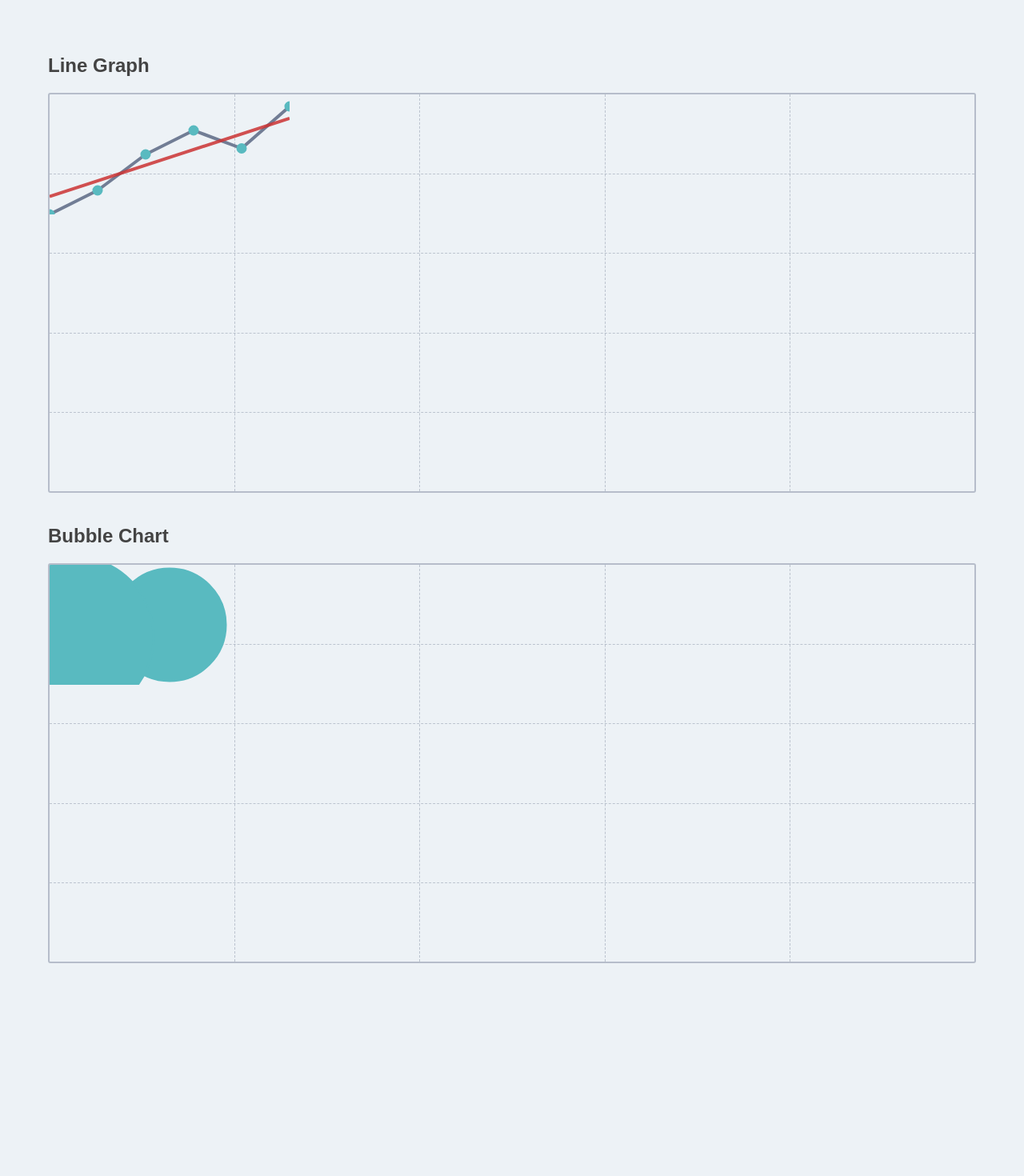
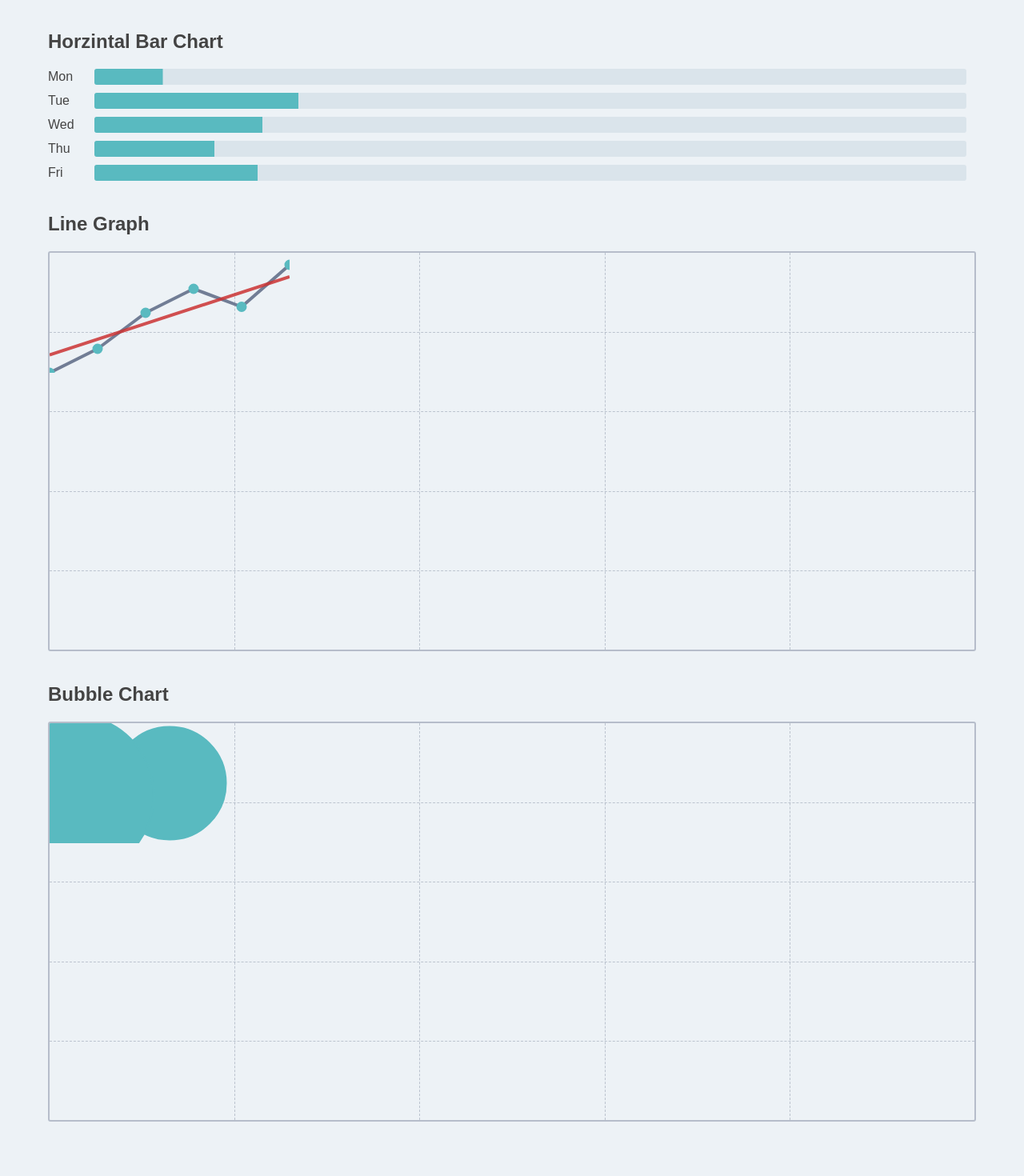
Before and after one commit to darcyvoutt/graphs, a PHP site: page / in a window 1280 px wide. Shown: the whole page at 80% size. Before the commit the page ends 1204 px from the top, so only its background shows below. Run offline with PHP 8.4, Linux system fonts and the light colour scheme; style sheets or scripts are compiled from the project's sources.

Commit message:
converted bar chart to svg

```diff
--- a/assets/less/layout.less
+++ b/assets/less/layout.less
@@ -1,5 +1,5 @@
 .wrap {
   margin: 0 auto;
-  padding: 50px 20px;
+  padding: 20px 20px;
   max-width: 1200px;
 }
--- a/assets/less/mixins.less
+++ b/assets/less/mixins.less
@@ -3,6 +3,7 @@
 @borders: #717D95;
 @primary: #59BAC0;
 @hover: #428D92;
+@barBack: #DAE4EB;
 
 .transition (@property) {
   -webkit-transition: @property;
@@ -31,3 +32,22 @@
     clear: both;
   }
 }
+
+//////////////////////////////////////////////////////
+// Mixins for @media queries
+//////////////////////////////////////////////////////
+
+.tabletPortrait(@rules) {
+  @media screen and (max-width: 768px) { @rules(); }
+  // Based on iPad portrait · width: 768px
+} // Use: .tabletPortrait({ .. });
+
+.mobileLandscape(@rules) {
+  @media screen and (max-width: 600px) { @rules(); }
+  // Based on Android (Nexus 4) landscape · width: 600px
+} // Use: .mobileLandscape({ .. });
+
+.mobilePortrait(@rules) {
+  @media screen and (max-width: 320px) { @rules(); }
+  // Based on iPhone 3+4 portrait · width: 320px
+} // Use: .mobilePortrait({ .. });
--- a/assets/less/modules/bargraphs.less
+++ b/assets/less/modules/bargraphs.less
@@ -1,74 +1,87 @@
 .barGraph {
   position: relative;
+  overflow: hidden;
   width: inherit;
   height: auto;
-}
 
-.graph {
-  @indent: 4%;
-  position: relative;
-  list-style-type: none;
-  padding: 0;
-  margin: 0;
-  width: calc(100% - @indent);
-  left: @indent;
-
-  &-barBack {
-    border-radius: 2px;
-    background: #DAE4EB;
-    margin-bottom: 10px;
-    display: block;
-  }
+  @radius: 3px;
 
   &-bar {
-    background-color: @primary;
-    .transition(all 1s ease-out);
-    border-radius: 2px;
-    cursor: pointer;
+    position: relative;
+    border-radius: @radius;
+    background: @barBack;
     margin-bottom: 10px;
-    position: relative;
-    z-index: 9999;
+    height: @barHeight;
+    overflow: hidden;
     display: block;
-    height: 20px;
-    width: 0%;
 
-    &:hover {
-      .transition(all 0.5s ease);
-      background: #428D92;
+    span {
+      background: rgba(0,0,0,0.5);
+      line-height: @barHeight;
+      height: @barHeight;
+      border-top-right-radius: @radius;
+      border-bottom-right-radius: @radius;
+      margin-left: 5px;
+      padding: 0 10px 0 15px;
+      font-size: 12px;
+      color: #fff;
+
+      position: absolute;
+      display: none;
+      z-index: 9999;
+      right: 0;
+      top: 0;
+    }
+
+    &:hover > span {
+      display: block;
     }
 
     &:last-child {
       margin-bottom: 0;
     }
 
-    &:after {
-      position: absolute;
-      content: attr(data-value);
-      display: none;
+    &:hover { cursor: pointer; }
 
-      font-size: 12px;
-      border-radius: 4px;
-      background: rgba(0,0,0,0.5);
-      color: #fff;
-
-      line-height: @barHeight;
-      height: @barHeight;
-      padding: 0 10px;
-
-      margin-left: 5px;
-      left: 100%;
-      top: 0;
-    }
-
-    &:hover:after {
-      display: block;
+    &:hover > svg line {
+      .transition(all 0.5s ease);
+      stroke: @hover;
+      fill: @hover;
     }
   }
 
+  line {
+    .transition(all 0.5s ease);
+    stroke-width: @barHeight * 2;
+    stroke-linejoin: round;
+    stroke: @primary;
+    fill: @primary;
+  }
+
   &-legend {
-    position: absolute;
-    margin-right: 10px;
-    left: -40px ;
-    z-index: 9999;
+    list-style-type: none;
+    min-width: 40px;
+    display: block;
+    float: left;
+    padding: 0;
+    margin: 0;
+    width: 5%;
+
+    &-item {
+      line-height: @barHeight;
+      margin-bottom: 10px;
+
+      &:last-child { margin-bottom: 0; }
+    }
+  }
+
+  &-graph {
+    display: block;
+    float: left;
+    width: 94%;
+
+    .tabletPortrait({ width: 92%; });
+    .mobileLandscape({ width: 87%; });
+    .mobilePortrait({ width: 84%; });
   }
 }
--- a/barchart-horz.php
+++ b/barchart-horz.php
@@ -1,38 +1,42 @@
 <div class="graphWidget">
+
   <h2>Horzintal Bar Chart</h2>
+
   <div class="barGraph">
-    <ul class="graph">
-      <span class="graph-barBack">
-        <li class="graph-bar" data-value="28.5">
-          <span class="graph-legend">Mon</span>
-        </li>
-      </span>
 
-      <span class="graph-barBack">
-        <li class="graph-bar" data-value="85">
-          <span class="graph-legend">Tue</span>
-        </li>
-      </span>
+    <ul class="barGraph-legend">
+      <li class="barGraph-legend-item">Mon</li>
+      <li class="barGraph-legend-item">Tue</li>
+      <li class="barGraph-legend-item">Wed</li>
+      <li class="barGraph-legend-item">Thu</li>
+      <li class="barGraph-legend-item">Fri</li>
+    </ul>
 
-      <span class="graph-barBack">
-        <li class="graph-bar" data-value="70">
-          <span class="graph-legend">Wed</span>
-        </li>
-      </span>
+    <div class="barGraph-graph">
 
-      <span class="graph-barBack">
-        <li class="graph-bar" data-value="50">
-          <span class="graph-legend">Thu</span>
-        </li>
-      </span>
+      <div class="barGraph-bar">
+        <svg><line x1="0%" y1="0%" x2="28.5%" y2="0%" /></svg>
+        <span class="barGraph-tooltip">80%</span>
+      </div>
+      <div class="barGraph-bar">
+        <svg><line x1="0%" y1="0%" x2="85%" y2="0%" /></svg>
+        <span class="barGraph-tooltip">40%</span>
+      </div>
+      <div class="barGraph-bar">
+        <svg><line x1="0%" y1="0%" x2="70%" y2="0%" /></svg>
+        <span class="barGraph-tooltip">40%</span>
+      </div>
+      <div class="barGraph-bar">
+        <svg><line x1="0%" y1="0%" x2="50%" y2="0%" /></svg>
+        <span class="barGraph-tooltip">40%</span>
+      </div>
+      <div class="barGraph-bar">
+        <svg><line x1="0%" y1="0%" x2="68%" y2="0%" /></svg>
+        <span class="barGraph-tooltip">40%</span>
+      </div>
 
-      <span class="graph-barBack">
-        <li class="graph-bar" data-value="68">
-          <span class="graph-legend">Fri</span>
-        </li>
-      </span>
-    </ul>
+    </div>
+
   </div>
 
-  <script src="assets/js/barcharts.js"></script>
 </div>
--- a/index.php
+++ b/index.php
@@ -1,9 +1,12 @@
 <?php include('header.php'); ?>
 
-<!-- Testing Line Chart -->
+<!-- Bar Chart -->
+<?php include('barchart-horz.php'); ?>
+
+<!-- Line Chart -->
 <?php include('linechart.php'); ?>
 
-<!-- Testing Bubble Chart -->
+<!-- Bubble Chart -->
 <?php include('bubblechart.php'); ?>
 
 
```
Also changed, not shown: assets/less/modules/bubblechart.less (+16 -35 lines).
